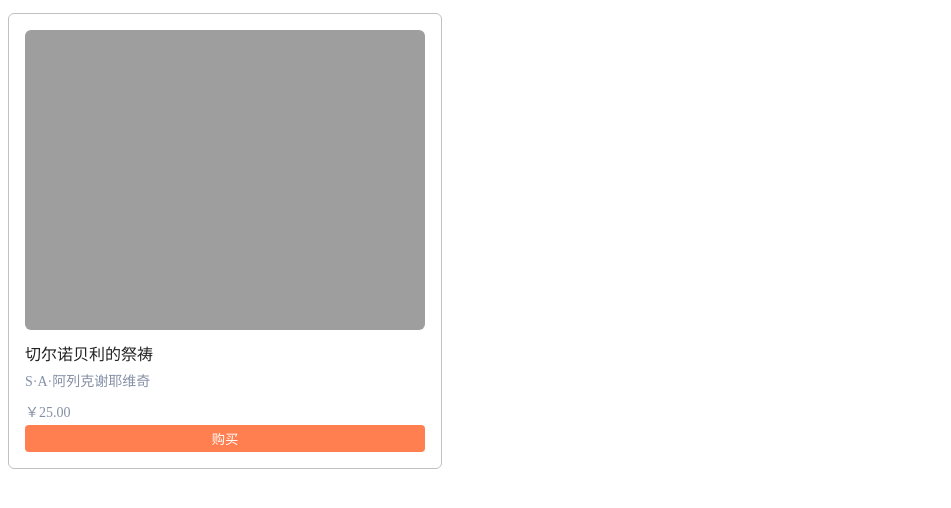
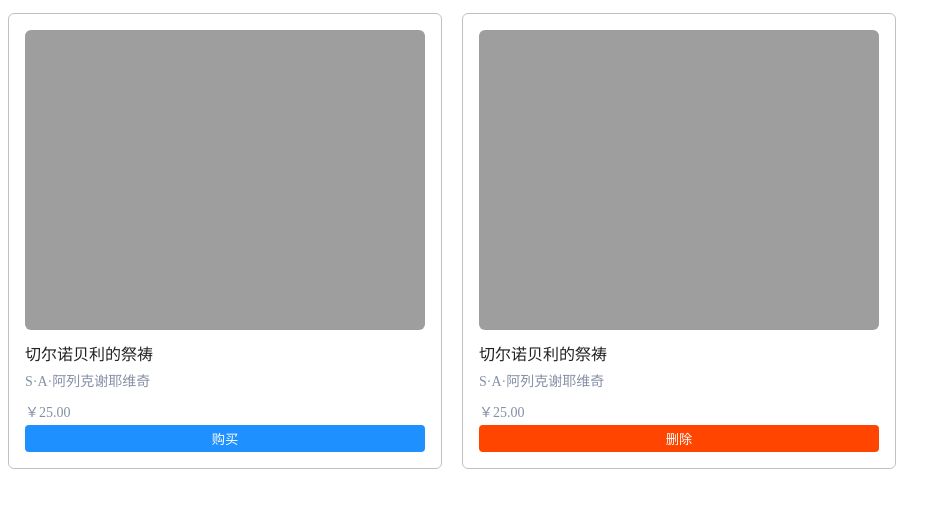
Before and after one commit to haixiangyan/bookcard-web-component, a plain HTML site: page index.html in a window 1280 px wide. Shown: the part 116-624 px from the top of the page, without its empty margins (0-951 px from the left). Drawn offline with Linux system fonts and the light colour scheme.

Commit message:
feat: 使用 slot

```diff
--- a/BookCard.js
+++ b/BookCard.js
@@ -14,7 +14,7 @@ class BookCard extends HTMLElement {
     clonedElem.querySelector('.container > .title').textContent = this.getAttribute('title')
     clonedElem.querySelector('.container > .desc').textContent = this.getAttribute('desc')
     clonedElem.querySelector('.container > .price').textContent = `￥${this.getAttribute('price')}`
-    clonedElem.querySelector('.container > .buy-btn').addEventListener('click', this.buy)
+    clonedElem.querySelector('.container > .action').addEventListener('click', this.buy)
 
     this.shadowRoot.appendChild(clonedElem)
   }
--- a/index.html
+++ b/index.html
@@ -3,6 +3,11 @@
 <head>
   <meta charset="UTF-8">
   <title>BookCard</title>
+  <style>
+    .btn { margin-top: 4px; padding: 4px; color: white; border: none; border-radius: 4px; cursor: pointer; width: 100%; }
+    .primary { background: dodgerblue }
+    .danger { background: orangered }
+  </style>
 </head>
 <body>
 
@@ -13,12 +18,11 @@
   <style>
     p { margin: 0 }
 
-    .container { display: inline-flex; flex-direction: column; border-radius: 6px; border: 1px solid silver; padding: 16px; }
+    .container { display: inline-flex; flex-direction: column; border-radius: 6px; border: 1px solid silver; padding: 16px; margin-right: 16px }
     .image { border-radius: 6px; }
     .title { font-weight: 500; font-size: 16px; line-height: 22px; color: #222; margin-top: 14px; margin-bottom: 9px; }
     .desc { margin-bottom: 12px; line-height: 1; color: #8590a6; font-size: 14px; }
     .price { color: #8590a6; font-size: 14px; }
-    .buy-btn { margin-top: 4px; padding: 4px; background: coral; color: white; border: none; border-radius: 4px; cursor: pointer; }
   </style>
 
   <div class="container">
@@ -26,7 +30,9 @@
     <p class="title"></p>
     <p class="desc"></p>
     <p class="price"></p>
-    <button class="buy-btn">购买</button>
+    <div class="action">
+      <slot name="action-btn"></slot>
+    </div>
   </div>
 </template>
 
@@ -35,7 +41,18 @@
   title="切尔诺贝利的祭祷"
   desc="S·A·阿列克谢耶维奇"
   price="25.00"
-></book-card>
+>
+  <button slot="action-btn" class="btn primary">购买</button>
+</book-card>
+
+<book-card
+  image="https://pic1.zhimg.com/50/v2-a6d65e05ec8db74369f3a7c0073a227a_200x0.webp"
+  title="切尔诺贝利的祭祷"
+  desc="S·A·阿列克谢耶维奇"
+  price="25.00"
+>
+  <button slot="action-btn" class="btn danger">删除</button>
+</book-card>
 
 <script src="./BookCard.js"></script>
 </body>
```
